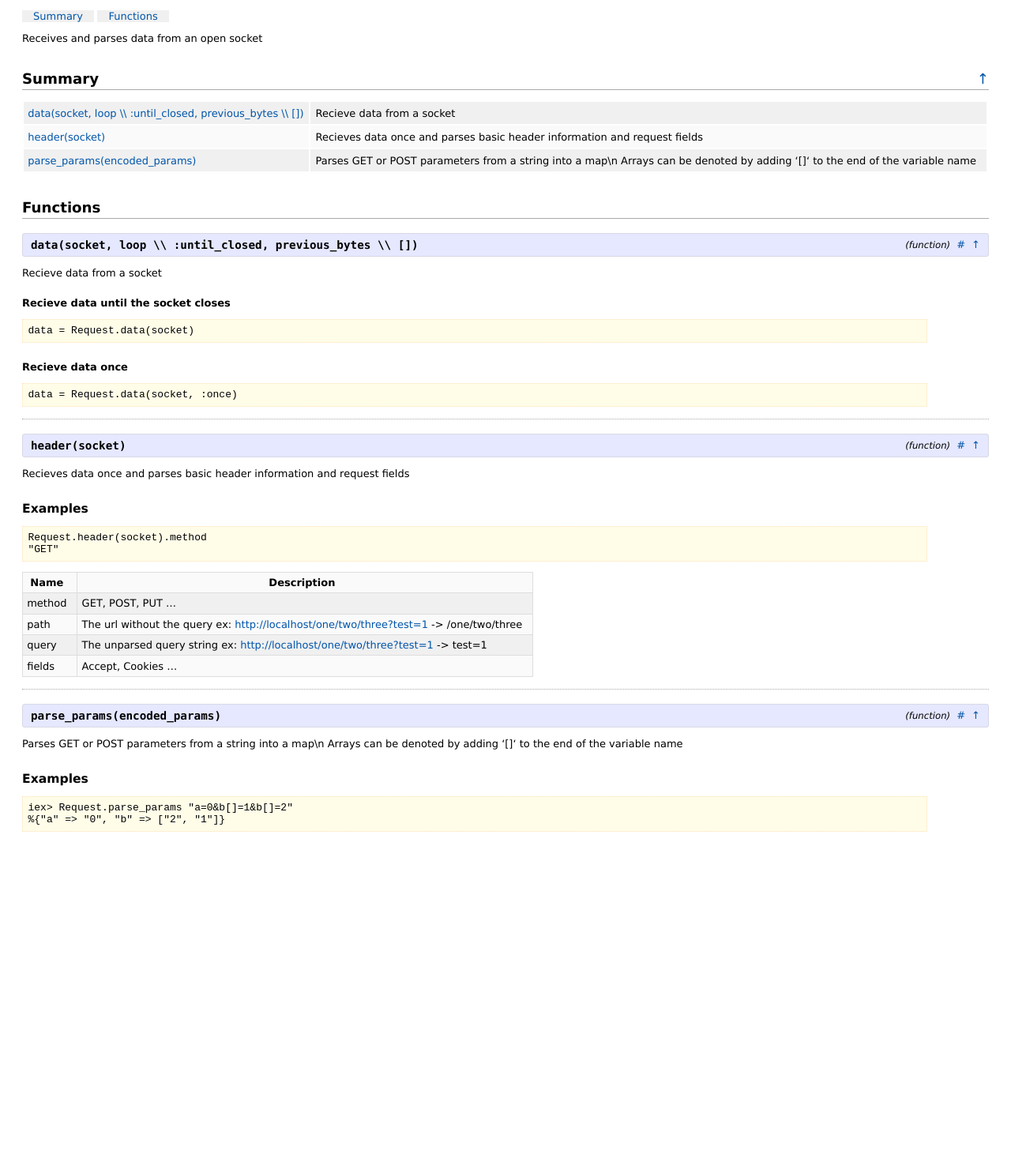
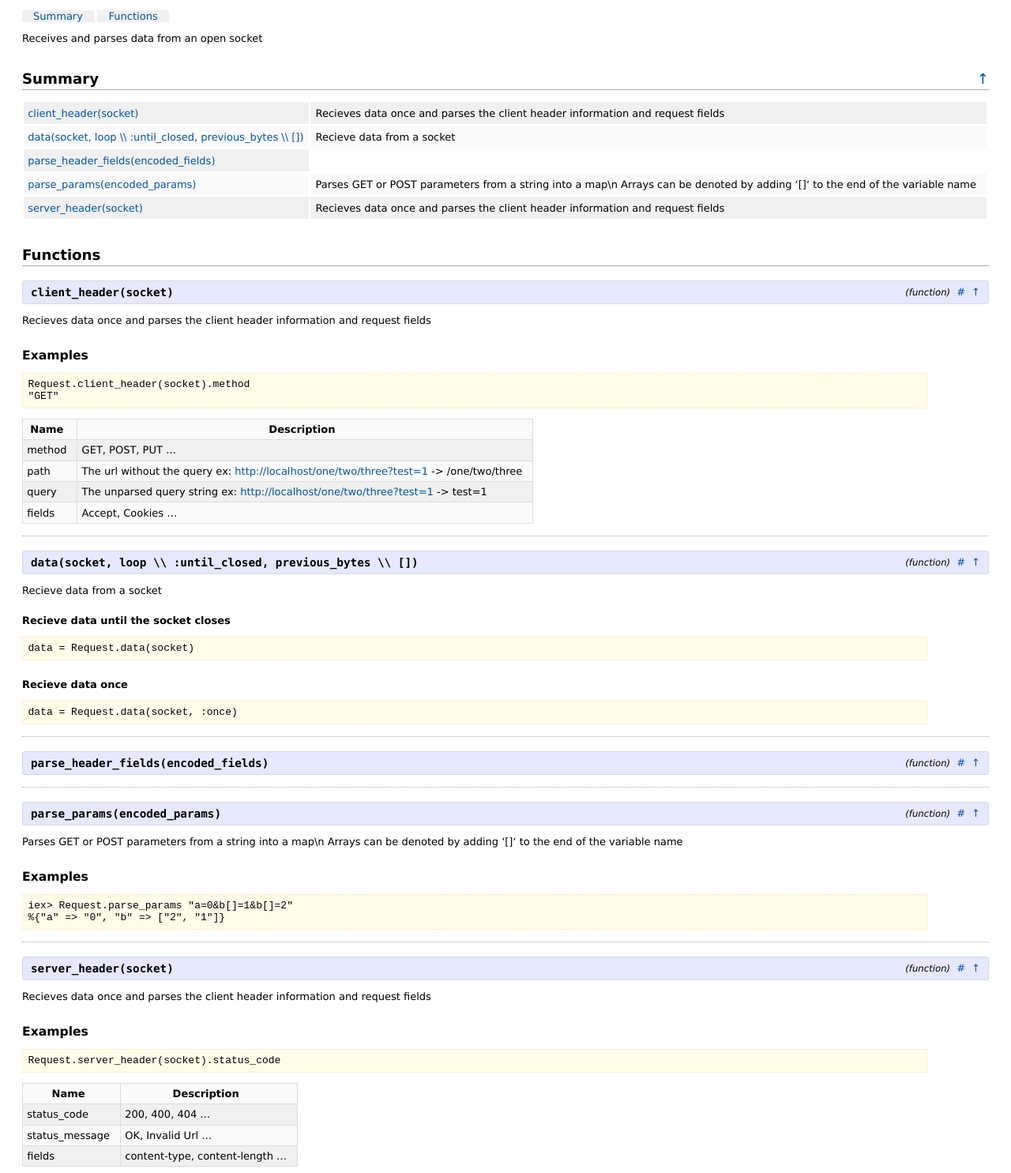
Before and after one commit to stoand/elixir-http, a plain HTML site: page Http.Request.html in a window 1280 px wide. Shown: the part 66-1551 px from the top of the page at 79% size. Before the commit the page ends 1132 px from the top, so only its background shows below. Drawn offline with Linux system fonts and the light colour scheme.

Commit message:
Client can encode and decode headers

```diff
--- a/Http.Request.html
+++ b/Http.Request.html
@@ -52,6 +52,13 @@
         <h2 id="summary">Summary<div class="detail_header_links"><a class="to_top_link" href="#content" title="To the top of the page">&uarr;</a></div></h2>
         <table class="summary">
           <tr>
+  <td class="summary_signature"><a href="#client_header/1">client_header(socket)</a></td>
+
+    <td class="summary_synopsis"><p>Recieves data once and parses the client header information and request fields</p>
+</td>
+
+</tr>
+<tr>
   <td class="summary_signature"><a href="#data/3">data(socket, loop \\ :until_closed, previous_bytes \\ [])</a></td>
 
     <td class="summary_synopsis"><p>Recieve data from a socket</p>
@@ -59,10 +66,7 @@
 
 </tr>
 <tr>
-  <td class="summary_signature"><a href="#header/1">header(socket)</a></td>
-
-    <td class="summary_synopsis"><p>Recieves data once and parses basic header information and request fields</p>
-</td>
+  <td class="summary_signature"><a href="#parse_header_fields/1">parse_header_fields(encoded_fields)</a></td>
 
 </tr>
 <tr>
@@ -70,6 +74,13 @@
 
     <td class="summary_synopsis"><p>Parses GET or POST parameters from a string into a map\n
 Arrays can be denoted by adding ‘[]‘ to the end of the variable name</p>
+</td>
+
+</tr>
+<tr>
+  <td class="summary_signature"><a href="#server_header/1">server_header(socket)</a></td>
+
+    <td class="summary_synopsis"><p>Recieves data once and parses the client header information and request fields</p>
 </td>
 
 </tr>
@@ -83,36 +94,18 @@ Arrays can be denoted by adding ‘[]‘ to the end of the variable name</p>
         <div id="functions_details" class="details_list">
           <h2>Functions</h2>
           <div class="detail">
-  <div class="detail_header" id="data/3">
-    <span class="signature"><strong>data(socket, loop \\ :until_closed, previous_bytes \\ [])</strong></span>
+  <div class="detail_header" id="client_header/1">
+    <span class="signature"><strong>client_header(socket)</strong></span>
     <div class="detail_header_links">
       <span class="detail_type">(function)</span>
-      <a href="#data/3" class="detail_link" title="Link to this function">#</a>
+      <a href="#client_header/1" class="detail_link" title="Link to this function">#</a>
       <a class="to_top_link" href="#content" title="To the top of the page">&uarr;</a>
     </div>
   </div>
 
-  <div class="docstring"><p>Recieve data from a socket</p>
-<h3>Recieve data until the socket closes</h3>
-<pre><code>data = Request.data(socket)</code></pre>
-<h3>Recieve data once</h3>
-<pre><code>data = Request.data(socket, :once)</code></pre>
-</div>
-
-</div>
-<div class="detail">
-  <div class="detail_header" id="header/1">
-    <span class="signature"><strong>header(socket)</strong></span>
-    <div class="detail_header_links">
-      <span class="detail_type">(function)</span>
-      <a href="#header/1" class="detail_link" title="Link to this function">#</a>
-      <a class="to_top_link" href="#content" title="To the top of the page">&uarr;</a>
-    </div>
-  </div>
-
-  <div class="docstring"><p>Recieves data once and parses basic header information and request fields</p>
+  <div class="docstring"><p>Recieves data once and parses the client header information and request fields</p>
 <h2>Examples</h2>
-<pre><code>Request.header(socket).method
+<pre><code>Request.client_header(socket).method
 &quot;GET&quot;</code></pre>
 <table>
 <colgroup>
@@ -141,6 +134,37 @@ Arrays can be denoted by adding ‘[]‘ to the end of the variable name</p>
 
 </div>
 <div class="detail">
+  <div class="detail_header" id="data/3">
+    <span class="signature"><strong>data(socket, loop \\ :until_closed, previous_bytes \\ [])</strong></span>
+    <div class="detail_header_links">
+      <span class="detail_type">(function)</span>
+      <a href="#data/3" class="detail_link" title="Link to this function">#</a>
+      <a class="to_top_link" href="#content" title="To the top of the page">&uarr;</a>
+    </div>
+  </div>
+
+  <div class="docstring"><p>Recieve data from a socket</p>
+<h3>Recieve data until the socket closes</h3>
+<pre><code>data = Request.data(socket)</code></pre>
+<h3>Recieve data once</h3>
+<pre><code>data = Request.data(socket, :once)</code></pre>
+</div>
+
+</div>
+<div class="detail">
+  <div class="detail_header" id="parse_header_fields/1">
+    <span class="signature"><strong>parse_header_fields(encoded_fields)</strong></span>
+    <div class="detail_header_links">
+      <span class="detail_type">(function)</span>
+      <a href="#parse_header_fields/1" class="detail_link" title="Link to this function">#</a>
+      <a class="to_top_link" href="#content" title="To the top of the page">&uarr;</a>
+    </div>
+  </div>
+
+  <div class="docstring"></div>
+
+</div>
+<div class="detail">
   <div class="detail_header" id="parse_params/1">
     <span class="signature"><strong>parse_params(encoded_params)</strong></span>
     <div class="detail_header_links">
@@ -158,6 +182,42 @@ Arrays can be denoted by adding ‘[]‘ to the end of the variable name</p>
 </div>
 
 </div>
+<div class="detail">
+  <div class="detail_header" id="server_header/1">
+    <span class="signature"><strong>server_header(socket)</strong></span>
+    <div class="detail_header_links">
+      <span class="detail_type">(function)</span>
+      <a href="#server_header/1" class="detail_link" title="Link to this function">#</a>
+      <a class="to_top_link" href="#content" title="To the top of the page">&uarr;</a>
+    </div>
+  </div>
+
+  <div class="docstring"><p>Recieves data once and parses the client header information and request fields</p>
+<h2>Examples</h2>
+<pre><code>Request.server_header(socket).status_code</code></pre>
+<table>
+<colgroup>
+<col align="left">
+<col align="left">
+</colgroup>
+<thead>
+<tr>
+<th>Name</th><th>Description</th>
+</tr>
+</thead>
+<tr>
+<td>status_code</td><td>200, 400, 404 …</td>
+</tr>
+<tr>
+<td>status_message</td><td>OK, Invalid Url …</td>
+</tr>
+<tr>
+<td>fields</td><td>content-type, content-length …</td>
+</tr>
+</table>
+</div>
+
+</div>
 
         </div>
 
```
Also changed, not shown: Http.Client.html (+21 -0 lines), Http.Response.html (+39 -37 lines), modules_list.html (+31 -10 lines).
